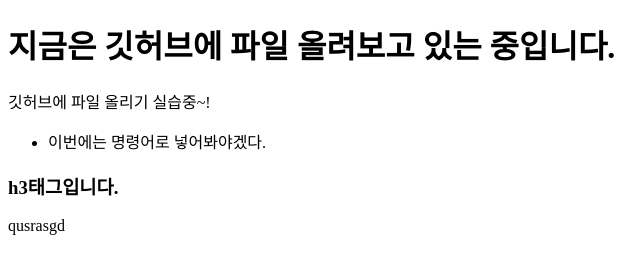
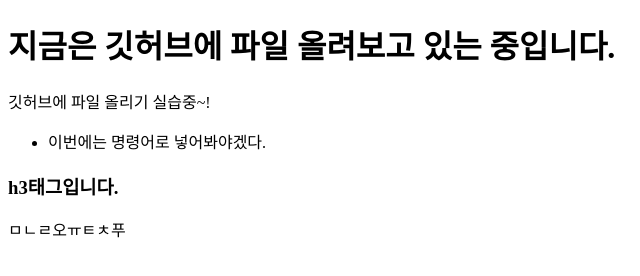
Before and after one commit to kangjihyun2026/test, a plain HTML site: page index.html in a window 1280 px wide. Shown: the full height of the page, 0-640 px from the left. Drawn offline with Linux system fonts and the light colour scheme.

Commit message:
Update index.html

```diff
--- a/index.html
+++ b/index.html
@@ -14,7 +14,7 @@
         <li>이번에는 명령어로 넣어봐야겠다.</li>
     </ul>
     <h3>h3태그입니다.</h3>
-    qusrasgd
+    ㅁㄴㄹ오ㅠㅌㅊ푸
 </body>
 
 </html>
```
